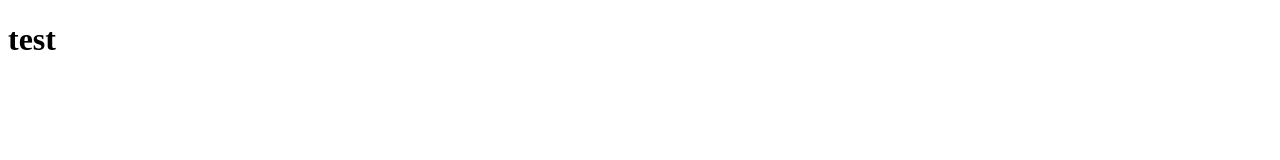
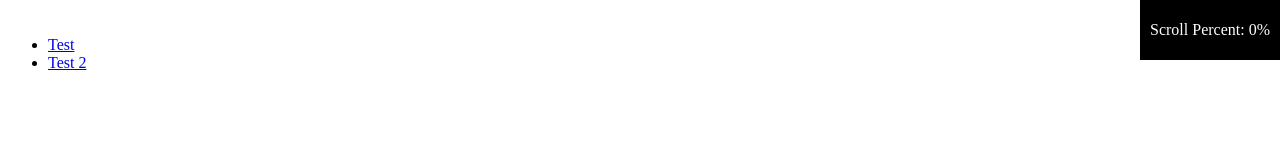
Before and after one commit to w1zzball/scrollLoading, a plain HTML site: page index.html in a window 1280 px wide. Shown: the top 160 px of the page. Drawn offline with Linux system fonts and the light colour scheme.

Commit message:
intial commit

```diff
--- a/index.html
+++ b/index.html
@@ -7,9 +7,29 @@
     <link rel="stylesheet" href="style.css">
 </head>
 <body>
-    <div id="app">
-          <h1 class="test">test</h1>
+    <nav>
+        <div id="navbar">
+            <ul>
+                <li><a href="#test">Test</a></li>
+                <li><a href="#test2">Test 2</a></li>
+            </ul>
+        </div>
+    </nav>
+    <div id="scroll-indicator">
+        <p id="scroll-percent">Scroll Percent: 0%</p>
     </div>
+    <!-- <div id="test" class="animX fade-in" data-fadeIn="-1" data-fadeOut="10" >
+        <h1>Test</h1>
+        <p>Lorem ipsum dolor sit amet consectetur adipisicing elit. Quisquam, quos.</p>
+    </div>
+    <div id="test2" class="animX fade-in" data-fadeIn="10", data-fadeOut="20">
+        <h1>Test</h1>
+        <p>Lorem ipsum dolor sit amet consectetur adipisicing elit. Quisquam, quos.</p>
+    </div> -->
+    <section id="about" class="animX fade-in" data-fadeIn="20", data-fadeOut="30">
+        <h1>About</h1>
+        <p>Lorem ipsum dolor sit amet consectetur adipisicing elit. Quisquam, quos.</p>
+    </section>
 
     <script src="./script.js"></script>
 </body>
--- a/script.js
+++ b/script.js
@@ -1,20 +1,41 @@
 // Listen for scroll events
+const animationList = animationParse();
+
 window.addEventListener('scroll', () => {
     const scrollPosition = window.scrollY;
     const totalHeight = document.documentElement.scrollHeight;
 
     // Calculate scroll percentage
     const scrollPercentage = (scrollPosition / totalHeight) * 100;
-
+    console.log("scrollPercentage:" + scrollPercentage);
     console.log(`Scrolled: ${Math.round(scrollPosition)}px`);
+    document.getElementById('scroll-percent').textContent = `Scroll Percent: ${Math.round(scrollPercentage)}%`;
     // console.log(`Scroll percentage: ${Math.round(scrollPercentage)}%`);
-
+    scrollRender(scrollPercentage,animationList);
 });
 //class="animX"
 function animationParse(){
+    var animationList = [];
     //return json object with list of elements and their animation conditions
+    var els = document.getElementsByClassName("animX");
+    Array.from(els).forEach((el) => {
+        animationList.push({
+            element: el,
+            fadeIn: el.getAttribute("data-fadeIn"),
+            fadeOut: el.getAttribute("data-fadeOut")})
+    });
+
+
+    console.log(animationList);
+    return animationList;
 }
 
-function scrollRender(height){
+function scrollRender(height,animationList){
+    animationList.forEach(element => {
+        if (element.fadeIn < height && element.fadeOut > height){
 
-}
+            element.element.style.opacity = 1;
+        }else{
+            element.element.style.opacity = 0;
+    }
+})}
--- a/style.css
+++ b/style.css
@@ -2,3 +2,31 @@ body{
     height: 30000px;
     overflow: scroll;
 }
+
+div.animX{
+    position: fixed;
+}
+
+#navbar{
+    position: fixed;
+}
+#test{
+    background-color: red;
+}
+
+#test2{
+    background-color: blue;
+    height: 200px;
+}
+
+#scroll-indicator{
+    position: fixed;
+    top: 0;
+    right: 0;
+    z-index: 1000;
+    width: auto;
+    height: 50px;
+    padding: 5px 10px;
+    background-color: black;
+    color: white;
+}
```
